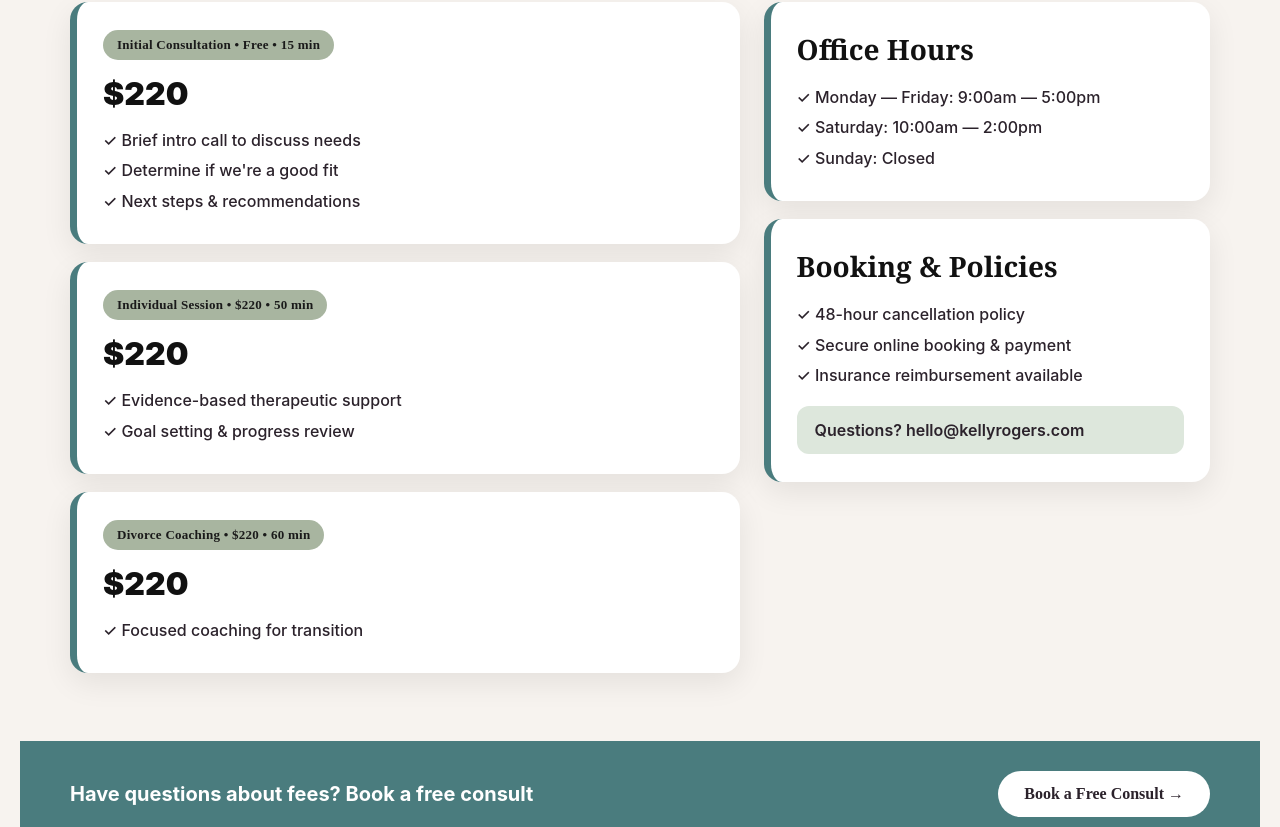
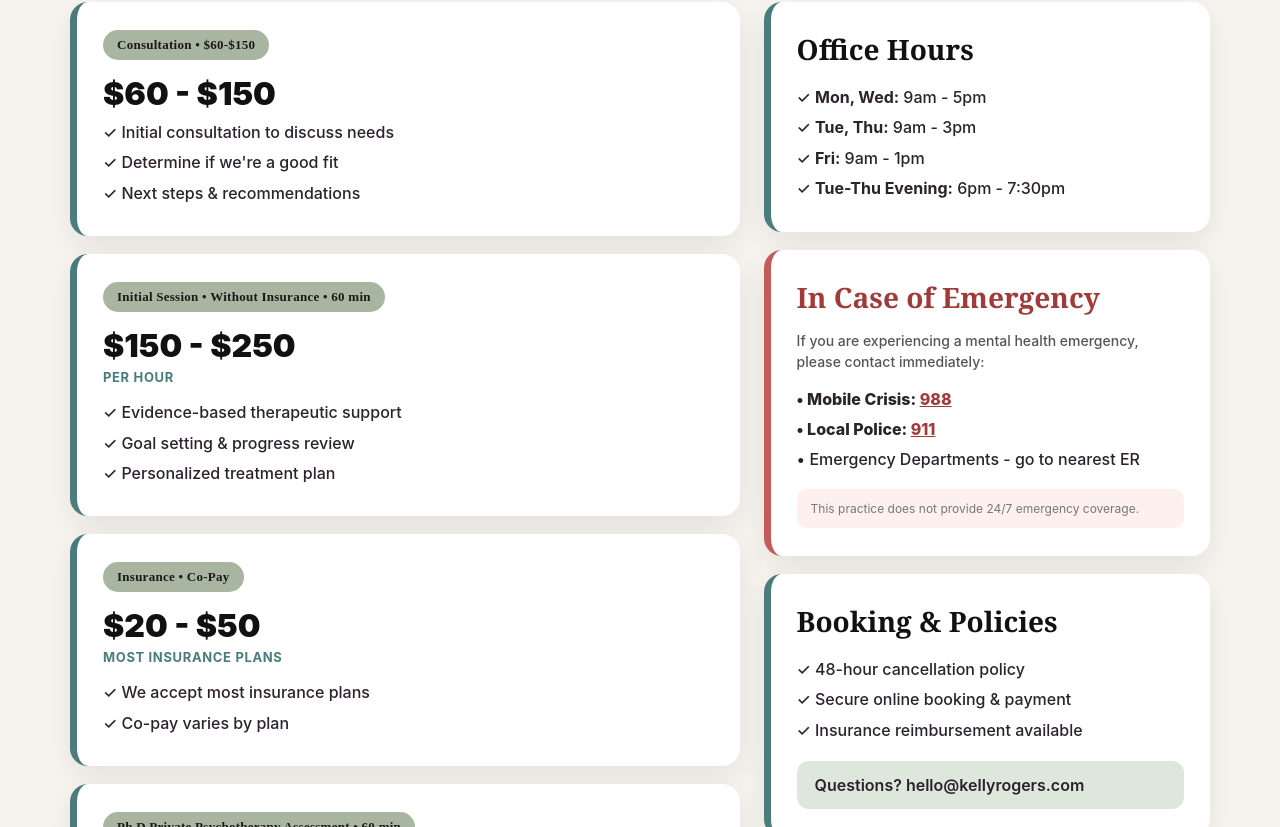
Before and after one commit to JoshuaOmosa/kelly-rogers, a Next.js app: page /fees in a window 1280 px wide. Shown: the part 253-1080 px from the top of the page. Built offline with nearby package versions, Linux system fonts and the light colour scheme.

Commit message:
update fees: -150 consult, -250 session, -50 copay,  assessment + hours + emergency 988/911

```diff
--- a/app/fees/page.tsx
+++ b/app/fees/page.tsx
@@ -7,21 +7,73 @@ export default function FeesPage(){
 
    <div className="grid">
     <div>
-     <div style={card}><span style={badge}>Initial Consultation • Free • 15 min</span><div style={price}>$220</div><div style={check}>✓ Brief intro call to discuss needs</div><div style={check}>✓ Determine if we're a good fit</div><div style={check}>✓ Next steps & recommendations</div></div>
-     <div style={card}><span style={badge}>Individual Session • $220 • 50 min</span><div style={price}>$220</div><div style={check}>✓ Evidence-based therapeutic support</div><div style={check}>✓ Goal setting & progress review</div></div>
-     <div style={card}><span style={badge}>Divorce Coaching • $220 • 60 min</span><div style={price}>$220</div><div style={check}>✓ Focused coaching for transition</div></div>
+     <div style={card}>
+       <span style={badge}>Consultation • $60-$150</span>
+       <div style={price}>$60 - $150</div>
+       <div style={check}>✓ Initial consultation to discuss needs</div>
+       <div style={check}>✓ Determine if we're a good fit</div>
+       <div style={check}>✓ Next steps & recommendations</div>
+     </div>
+
+     <div style={card}>
+       <span style={badge}>Initial Session • Without Insurance • 60 min</span>
+       <div style={price}>$150 - $250</div>
+       <div style={sub}>per hour</div>
+       <div style={check}>✓ Evidence-based therapeutic support</div>
+       <div style={check}>✓ Goal setting & progress review</div>
+       <div style={check}>✓ Personalized treatment plan</div>
+     </div>
+
+     <div style={card}>
+       <span style={badge}>Insurance • Co-Pay</span>
+       <div style={price}>$20 - $50</div>
+       <div style={sub}>most insurance plans</div>
+       <div style={check}>✓ We accept most insurance plans</div>
+       <div style={check}>✓ Co-pay varies by plan</div>
+     </div>
+
+     <div style={card}>
+       <span style={badge}>Ph.D Private Psychotherapy Assessment • 60 min</span>
+       <div style={price}>$300</div>
+       <div style={sub}>per hour</div>
+       <div style={check}>✓ Comprehensive psychological assessment</div>
+       <div style={check}>✓ Private psychotherapy evaluation</div>
+     </div>
     </div>
+
     <div>
-     <div style={card}><h2 style={h2}>Office Hours</h2><div style={check}>✓ Monday — Friday: 9:00am — 5:00pm</div><div style={check}>✓ Saturday: 10:00am — 2:00pm</div><div style={check}>✓ Sunday: Closed</div></div>
-     <div style={card}><h2 style={h2}>Booking & Policies</h2><div style={check}>✓ 48-hour cancellation policy</div><div style={check}>✓ Secure online booking & payment</div><div style={check}>✓ Insurance reimbursement available</div><div style={{marginTop:16, background:"#DDE7DC", padding:"14px 18px", borderRadius:12, fontFamily:"Inter", fontSize:16, fontWeight:600, color:"#2B222B"}}>Questions? hello@kellyrogers.com</div></div>
+     <div style={card}>
+       <h2 style={h2}>Office Hours</h2>
+       <div style={check}>✓ <b>Mon, Wed:</b> 9am - 5pm</div>
+       <div style={check}>✓ <b>Tue, Thu:</b> 9am - 3pm</div>
+       <div style={check}>✓ <b>Fri:</b> 9am - 1pm</div>
+       <div style={check}>✓ <b>Tue-Thu Evening:</b> 6pm - 7:30pm</div>
+     </div>
+
+     <div style={{...card, borderLeft:"7px solid #C45A5A"}}>
+       <h2 style={{...h2, color:"#A33A3A"}}>In Case of Emergency</h2>
+       <div style={{...check, fontSize:14, lineHeight:1.5, marginBottom:12, color:"#555"}}>If you are experiencing a mental health emergency, please contact immediately:</div>
+       <div style={{...check, fontWeight:800}}>• Mobile Crisis: <a href="tel:988" style={{color:"#A33A3A"}}>988</a></div>
+       <div style={{...check, fontWeight:800}}>• Local Police: <a href="tel:911" style={{color:"#A33A3A"}}>911</a></div>
+       <div style={check}>• Emergency Departments - go to nearest ER</div>
+       <div style={{marginTop:14, background:"#FFF0F0", padding:"12px 14px", borderRadius:10, fontFamily:"Inter", fontSize:12, color:"#777"}}>This practice does not provide 24/7 emergency coverage.</div>
+     </div>
+
+     <div style={card}>
+       <h2 style={h2}>Booking & Policies</h2>
+       <div style={check}>✓ 48-hour cancellation policy</div>
+       <div style={check}>✓ Secure online booking & payment</div>
+       <div style={check}>✓ Insurance reimbursement available</div>
+       <div style={{marginTop:16, background:"#DDE7DC", padding:"14px 18px", borderRadius:12, fontFamily:"Inter", fontSize:16, fontWeight:600, color:"#2B222B"}}>Questions? hello@kellyrogers.com</div>
+     </div>
     </div>
    </div>
   </div>
 
   <div style={{background:"#4A7C7E", marginTop:50, padding:"30px 20px"}}>
    <div style={{maxWidth:1140, margin:"0 auto", display:"flex", justifyContent:"space-between", flexWrap:"wrap", gap:16, alignItems:"center"}}>
-    <div style={{color:"white", fontFamily:"Inter", fontSize:20, fontWeight:700}}>Have questions about fees? Book a free consult</div>
-    <a href="/contact" style={{background:"white", color:"#2B222B", padding:"14px 26px", borderRadius:100, fontWeight:800, textDecoration:"none", fontSize:16}}>Book a Free Consult →</a>
+    <div style={{color:"white", fontFamily:"Inter", fontSize:20, fontWeight:700}}>Have questions about fees? Book a consult</div>
+    <a href="/contact" style={{background:"white", color:"#2B222B", padding:"14px 26px", borderRadius:100, fontWeight:800, textDecoration:"none", fontSize:16}}>Book a Consult →</a>
    </div>
   </div>
 
@@ -35,6 +87,7 @@ export default function FeesPage(){
 
 const card={background:"white", borderRadius:18, padding:"28px 26px", marginBottom:18, borderLeft:"7px solid #4A7C7E", boxShadow:"0 10px 30px rgba(0,0,0,0.08)"} as const
 const badge={background:"#A8B5A0", color:"#1a1a1a", fontSize:13, fontWeight:800, padding:"7px 14px", borderRadius:100, display:"inline-block", marginBottom:14, letterSpacing:"0.02em"} as const
-const price={fontFamily:"Inter", fontWeight:900, fontSize:32, color:"#111", marginBottom:12} as const
+const price={fontFamily:"Inter", fontWeight:900, fontSize:32, color:"#111", marginBottom:4} as const
+const sub={fontFamily:"Inter", fontSize:13, fontWeight:700, color:"#4A7C7E", marginBottom:12, textTransform:"uppercase" as const, letterSpacing:"0.05em"} as const
 const h2={fontFamily:"Canela, Georgia, serif", fontSize:28, color:"#111", margin:"0 0 14px"} as const
 const check={fontFamily:"Inter", fontSize:16, fontWeight:500, lineHeight:1.9, color:"#2B222B"} as const
```
